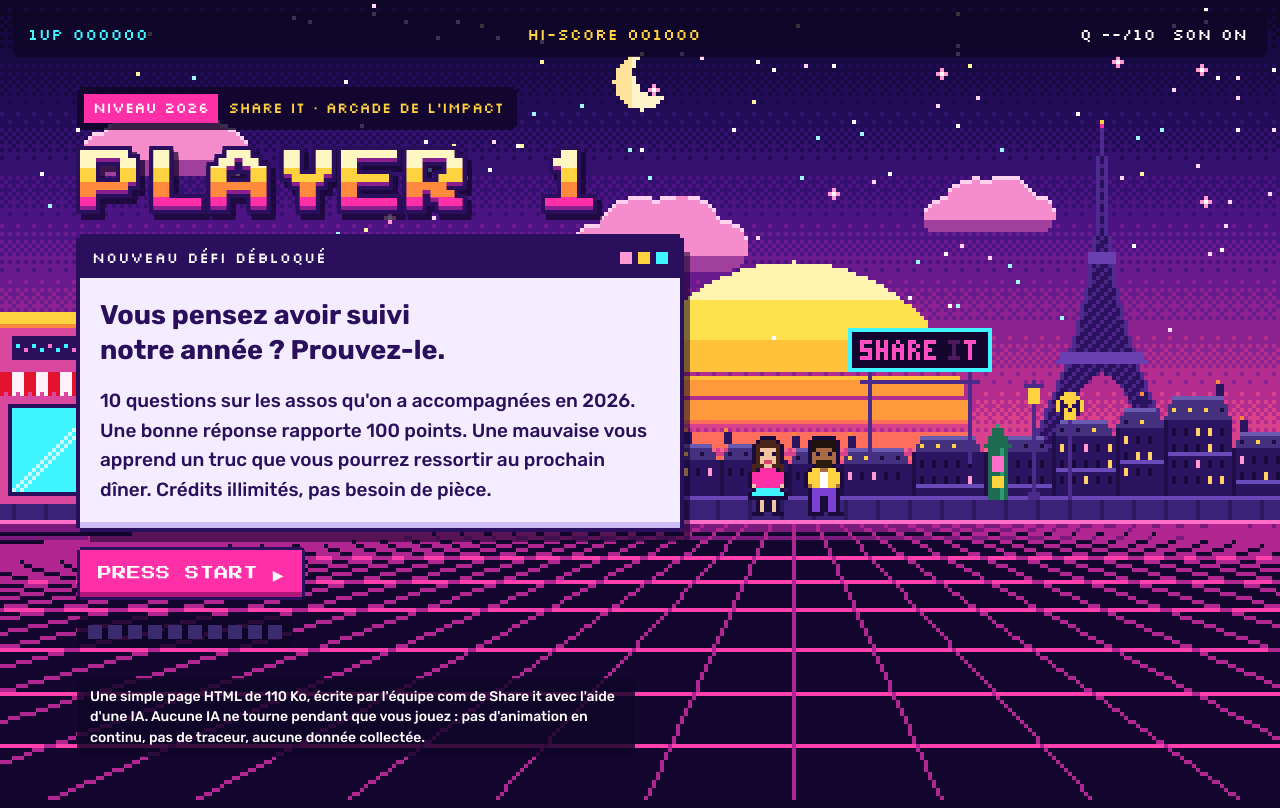
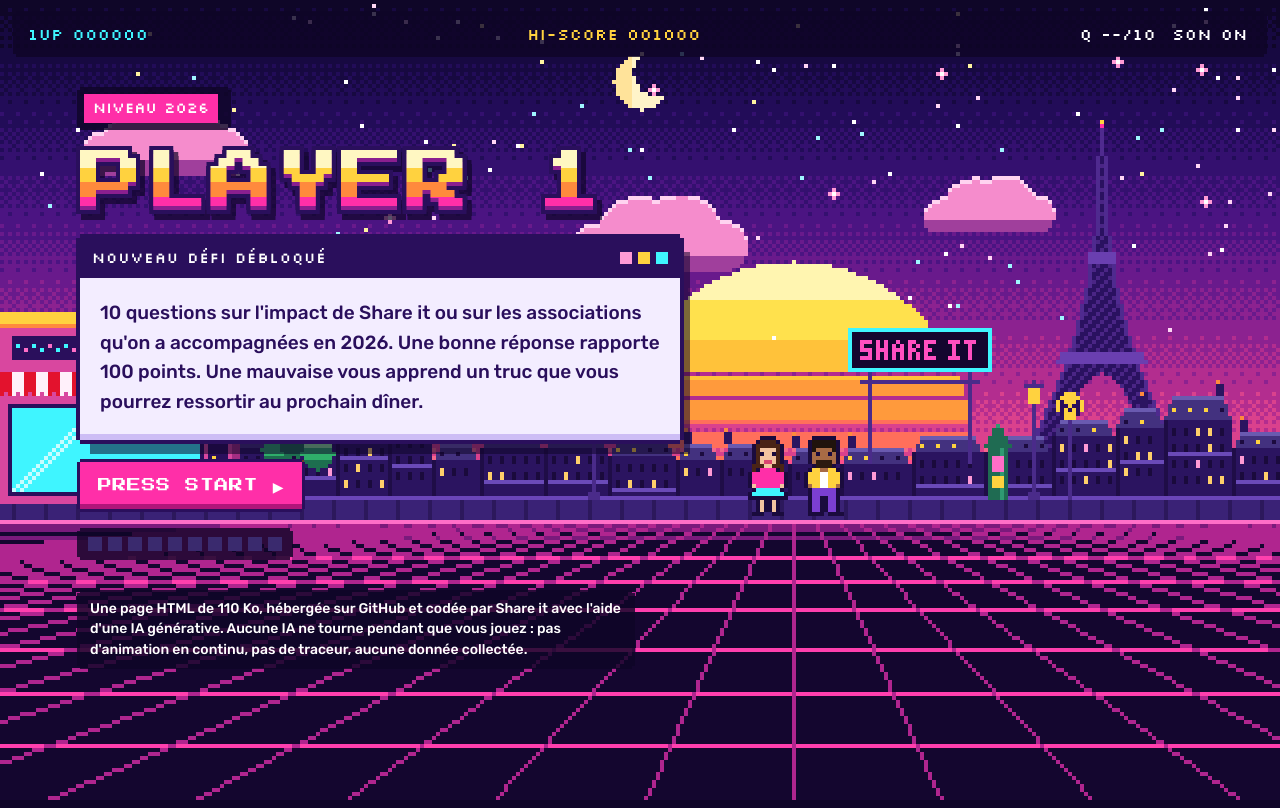
Before and after one commit to aneyton/quiz-share-it-2026, a plain HTML site: page index.html in a window 1280 px wide. Drawn offline with Linux system fonts and the light colour scheme.

Commit message:
Quiz : enseigne allumee, intro et mention mises a jour
Co-Authored-By: Claude Opus 5.5 <noreply@anthropic.com>

```diff
--- a/index.html
+++ b/index.html
@@ -127,6 +127,7 @@ body { margin: 0; background: var(--nuit); color: var(--encre); font-family: var
 .hud .qn { color: #fff; letter-spacing: .04em; }
 .ans.long { font-size: 18px; font-weight: 600; }
 .body p { margin: 0; }
+.intro-txt { font-size: 21px; font-weight: 600; line-height: 1.5; }
 .lead { font-weight: 500; font-size: 19px; line-height: 1.55; color: var(--encre); }
 .start {
   justify-self: start; font: 14px var(--display); letter-spacing: .04em; color: #fff; background: var(--magenta); border: 0; cursor: pointer; padding: 16px 18px 14px;
@@ -163,7 +164,7 @@ body { margin: 0; background: var(--nuit); color: var(--encre); font-family: var
   </header>
 
   <main class="col">
-    <div class="kicker plate"><span class="tag">NIVEAU 2026</span> Share it · Arcade de l'impact</div>
+    <div class="kicker plate"><span class="tag">NIVEAU 2026</span></div>
 
     <!-- Accueil -->
     <section class="stage" id="intro">
@@ -172,8 +173,7 @@ body { margin: 0; background: var(--nuit); color: var(--encre); font-family: var
         <div class="win">
           <div class="bar"><span>NOUVEAU DÉFI DÉBLOQUÉ</span><span class="dots" aria-hidden="true"><i></i><i></i><i></i></span></div>
           <div class="body">
-            <p class="q">Vous pensez avoir suivi notre année ? Prouvez-le.</p>
-            <p class="lead">10 questions sur les assos qu'on a accompagnées en 2026. Une bonne réponse rapporte 100 points. Une mauvaise vous apprend un truc que vous pourrez ressortir au prochain dîner. Crédits illimités, pas besoin de pièce.</p>
+            <p class="lead intro-txt">10 questions sur l'impact de Share it ou sur les associations qu'on a accompagnées en 2026. Une bonne réponse rapporte 100 points. Une mauvaise vous apprend un truc que vous pourrez ressortir au prochain dîner.</p>
           </div>
         </div>
         <button class="start" id="start" type="button">PRESS START <span class="blink">▶</span></button>
@@ -216,7 +216,7 @@ body { margin: 0; background: var(--nuit); color: var(--encre); font-family: var
     </section>
 
     <div class="prog plate" id="prog" aria-hidden="true"></div>
-    <p class="credit plate made">Une simple page HTML de 110 Ko, écrite par l'équipe com de Share it avec l'aide d'une IA. Aucune IA ne tourne pendant que vous jouez : pas d'animation en continu, pas de traceur, aucune donnée collectée.</p>
+    <p class="credit plate made">Une page HTML de 110 Ko, hébergée sur GitHub et codée par Share it avec l'aide d'une IA générative. Aucune IA ne tourne pendant que vous jouez : pas d'animation en continu, pas de traceur, aucune donnée collectée.</p>
   </main>
 </div>
 
@@ -561,7 +561,7 @@ function signText(t) {
   [..."SHARE IT"].forEach((ch, i) => {
     const glyph = FONT[ch];
     if (glyph) {
-      const off = i === 6 && !reduced && (Math.sin(t * 7) > 0.92 || (t % 5) < 0.12);
+      const off = false;
       glyph.forEach((row, r) => [...row].forEach((v, c) => {
         if (v !== "1") return;
         screen.fillStyle = off ? "#4a1a5c" : "#ff4fc0"; screen.fillRect(cx + c, y + 2 + r, 1, 1);
```
